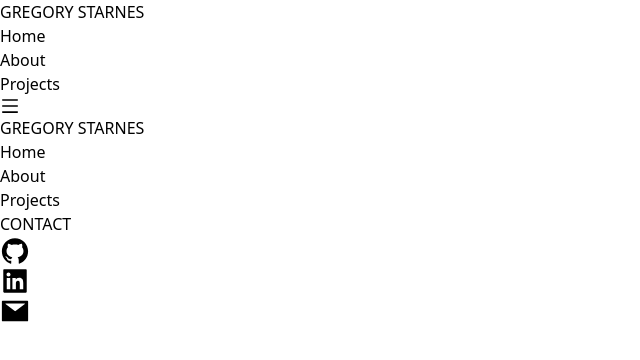
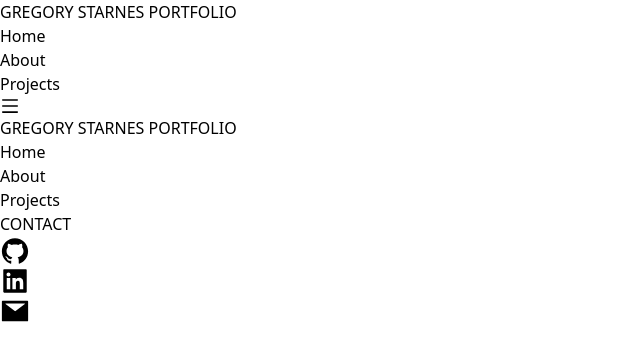
Before and after one commit to gtstarnes/Portfolio, a React (Vite) app in the folder Portfolio/: page / in a window 1280 px wide. Shown: the top 360 px of the page, without its empty margins (0-640 px from the left). Built offline with nearby package versions, Linux system fonts and the light colour scheme.

Commit message:
added portfolio to nav title

```diff
--- a/Portfolio/src/Components/NavBar.tsx
+++ b/Portfolio/src/Components/NavBar.tsx
@@ -12,7 +12,7 @@ const NavBar = () => {
 
 
     <nav className="flex justify-between w-full sm:border-2 pb-4">
-        <p className="text-[#dda74f] font-bold ml-4 mt-2 text-xl">GREGORY STARNES</p>
+        <p className="text-[#dda74f] font-bold ml-4 mt-2 text-xl">GREGORY STARNES PORTFOLIO</p>
         <ul className="sm:flex gap-4 hidden mt-2 pr-4 text-lg">
             <li>Home</li>
             <li>About</li>
@@ -23,9 +23,9 @@ const NavBar = () => {
         </div>
     </nav>
 
-    <nav className={menu ? "bg-white border-r-2 fixed h-screen top-0 w-[60%]" : "fixed left-[-100%]" }>
-        <p className="text-[#dda74f] font-bold ml-4 mt-2 text-xl">GREGORY STARNES</p>
-        <ul className="flex flex-col gap-4 ml-4 mt-10 text-lg w-[60%]">
+    <nav className={menu ? "bg-white border-r-2 fixed h-full top-0 w-[60%] ease-in-out duration-500" : "fixed left-[-100%]" }>
+        <p className="text-[#dda74f] font-bold ml-4 mt-2 text-xl">GREGORY STARNES PORTFOLIO</p>
+        <ul className="flex flex-col gap-4 ml-4 mt-10 text-lg w-[80%]">
             <li className="border-b-2 pb-4">Home</li>
             <li className="border-b-2 pb-4">About</li>
             <li>Projects</li>
```
